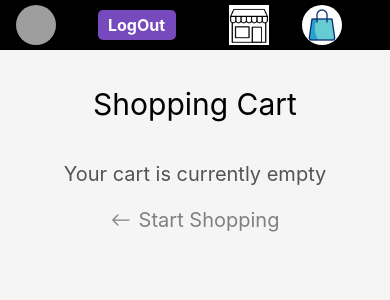
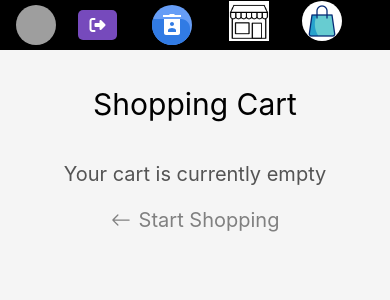
Before and after one commit to riyazgithubavailable/shoping-cart-rtk, a React (Create React App) app: page /cart in a window 390 px wide. Shown: the top 300 px of the page. Built offline with nearby package versions, Linux system fonts and the light colour scheme; grey boxes are pictures that could not be loaded.

Commit message:
1st-commit

```diff
--- a/package.json
+++ b/package.json
@@ -3,6 +3,7 @@
   "version": "0.1.0",
   "private": true,
   "dependencies": {
+    "@google-pay/button-react": "^3.1.0",
     "@reduxjs/toolkit": "^2.3.0",
     "@testing-library/jest-dom": "^5.17.0",
     "@testing-library/react": "^13.4.0",
--- a/src/App.css
+++ b/src/App.css
@@ -11,6 +11,10 @@
   }
   img {
     height: 80px;
+  }
+  .btn-div{
+    display: flex;
+    justify-content: space-between
   }
   /* login or signup */
   .bg{
@@ -189,6 +193,13 @@
     flex-direction: column;
     align-items: center;
   }
+  /* googlePayment */
+  .google-pay-button-container {
+    display: flex;
+    justify-content: center;
+    margin-top: 10px;
+  }
+
   /* Responsive */
 
 @media (max-width: 665px) {
--- a/src/components/Navbaar.jsx
+++ b/src/components/Navbaar.jsx
@@ -8,26 +8,41 @@ import { toast } from 'react-toastify';
 const Navbaar = () => {
   const { cartTotalQuantity } = useSelector((state) => state.cart);
   const navigate = useNavigate()
-  function handleLogout (){
+  function handleLogout() {
     toast.success('Logout Successfully')
-       navigate('/login')
+    navigate('/login')
+  }
+
+  function deleteData() {
+    localStorage.removeItem("name");
+    localStorage.removeItem("email");
+    localStorage.removeItem("password");
+    toast.success('Account Delete Successfully')
+    navigate('/')
   }
   return (
-    <div className='navbar' style={{ display: 'flex',
-        alignItems: 'center',
-        justifyContent: 'space-between',
-       position:'relative'
-        }}>
-        <span className='logo'>
-          <img style={{width:'40px', height:'40px',borderRadius:'50%'}}
+    <div className='navbar' style={{
+      display: 'flex',
+      alignItems: 'center',
+      justifyContent: 'space-between',
+      position: 'relative'
+    }}>
+      <span className='logo'>
+        <img style={{ width: '40px', height: '40px', borderRadius: '50%' }}
           src='https://img.freepik.com/premium-vector/woman-avatar-with-online-shopping-icon-pop-art-style_24911-19045.jpg?w=740' alt='my-store' />
-          </span><h2 style={{position:'absolute', left:'4rem',top:'0.5rem',fontWeight:'bold'}}>Online Shopping</h2>
-        <div style={{marginRight:'2rem', display:'flex', justifyContent:'space-between',gap:'0.8rem'}}>
-         <button className='btn log-btn' onClick={handleLogout}>LogOut</button>
-      <Link className='navLink' to='/home'><img style={{width:'40px', height:'40px', backgroundColor:'#fff',}} src={store} alt='store' /></Link>
+      </span><h2 style={{ position: 'absolute', left: '4rem', top: '0.5rem', fontWeight: 'bold' }}>Online Shopping</h2>
+      <div style={{ marginRight: '2rem', display: 'flex', justifyContent: 'space-between', gap: '0.8rem' }}>
+        <div className='btn-div' >
+        <button className='btn log-btn' onClick={handleLogout}><i class="fa-solid fa-right-from-bracket"></i></button>
 
-      <Link className='navLink' to='/cart'><img style={{width:'40px', height:'40px',borderRadius:'50%'}} src={bag} alt='bag' /></Link>
-    <h3 className='item-quant' style={{fontWeight:'bold'}}>Item:{cartTotalQuantity}</h3>
+        <svg onClick={deleteData} xmlns="http://www.w3.org/2000/svg" x="0px" y="0px" width="48" height="48" viewBox="0 0 48 48">
+          <circle cx="24" cy="24" r="20" fill="#669df6"></circle><path fill="#317be4" d="M42,27v5.73C38.76,39.4,31.92,44,24,44C12.95,44,4,35.05,4,24c0-2.09,0.32-4.1,0.92-6H33	C37.97,18,42,22.03,42,27z"></path><polygon fill="#fff" points="27,14 26,13 22,13 21,14 15,14 15,16 18,16 30,16 33,16 33,14"></polygon><path fill="#fff" d="M16,18v14c0,1.1,0.9,2,2,2h12c1.1,0,2-0.9,2-2V18H16z M24,21c1.1,0,2,0.9,2,2s-0.9,2-2,2s-2-0.9-2-2	S22.9,21,24,21z M28,31h-8v-2c0-1.33,2.67-2,4-2s4,0.67,4,2V31z"></path>
+        </svg>
+        </div>
+        <Link className='navLink' to='/home'><img style={{ width: '40px', height: '40px', backgroundColor: '#fff', }} src={store} alt='store' /></Link>
+
+        <Link className='navLink' to='/cart'><img style={{ width: '40px', height: '40px', borderRadius: '50%' }} src={bag} alt='bag' /></Link>
+        <h3 className='item-quant' style={{ fontWeight: 'bold' }}>Item:{cartTotalQuantity}</h3>
 
       </div>
     </div>
--- a/src/index.css
+++ b/src/index.css
@@ -60,7 +60,7 @@ body {
 }
 .log-btn{
   height: auto;
-  width: 30%;
+  width: 40%;
 
 }
 .heading {
@@ -126,6 +126,7 @@ body {
   }
   .heading {
     padding: 20px 0;
+    margin-left: 1rem;
   }
 }
 
@@ -146,8 +147,8 @@ body {
  .log-btn{
   position: absolute;
   top: 10px;
-  left:25%;
-  width: 20%;
+  left:20%;
+  width: 10%;
 
  }
   .cartCount {
@@ -156,4 +157,10 @@ body {
   img {
     height: 60px;
   }
+  .heading{
+    display: flex;
+    flex-wrap: wrap;
+    margin-left: 1rem;
+  }
+
 }
```
Also changed, not shown: 1 other file (tests, documents, lock files or other folders).
